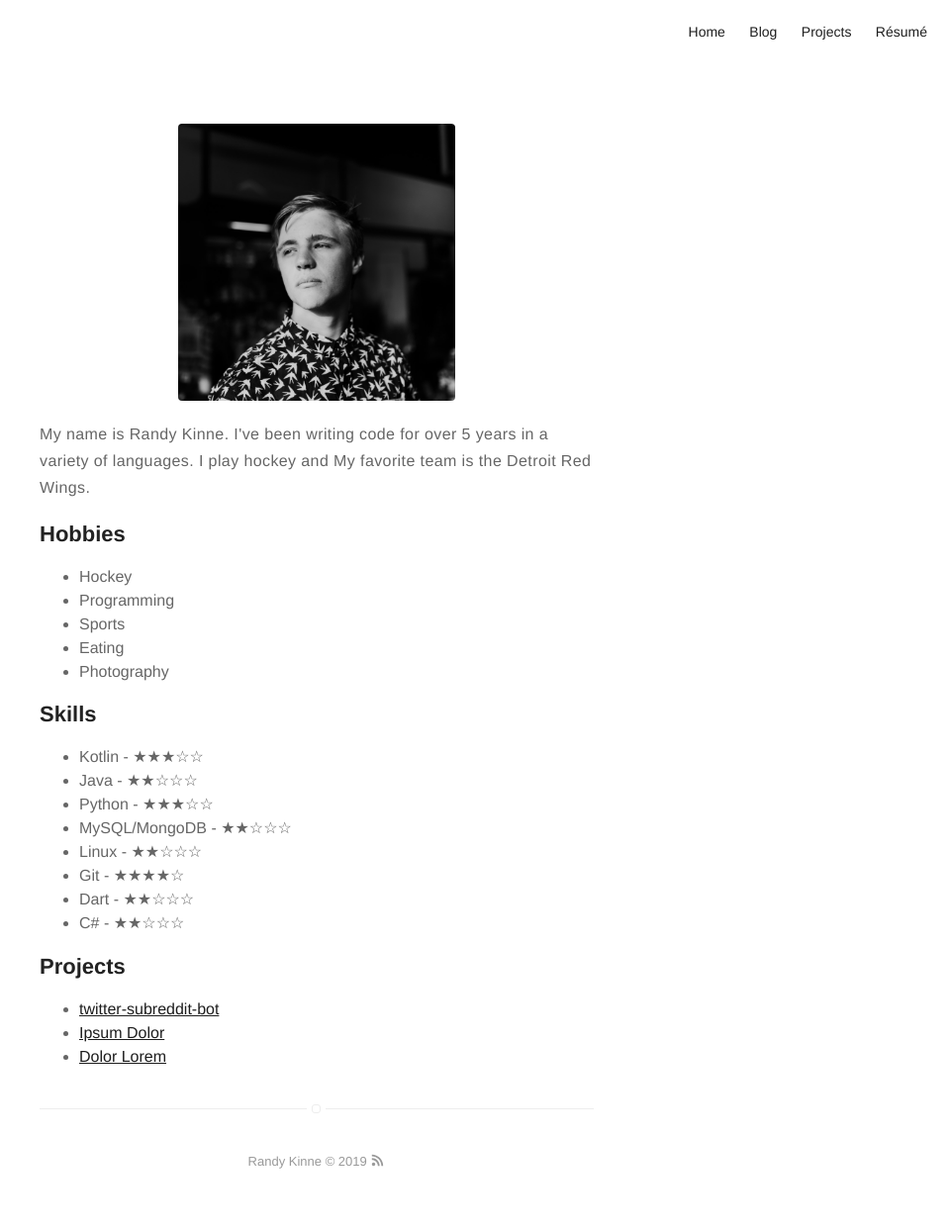
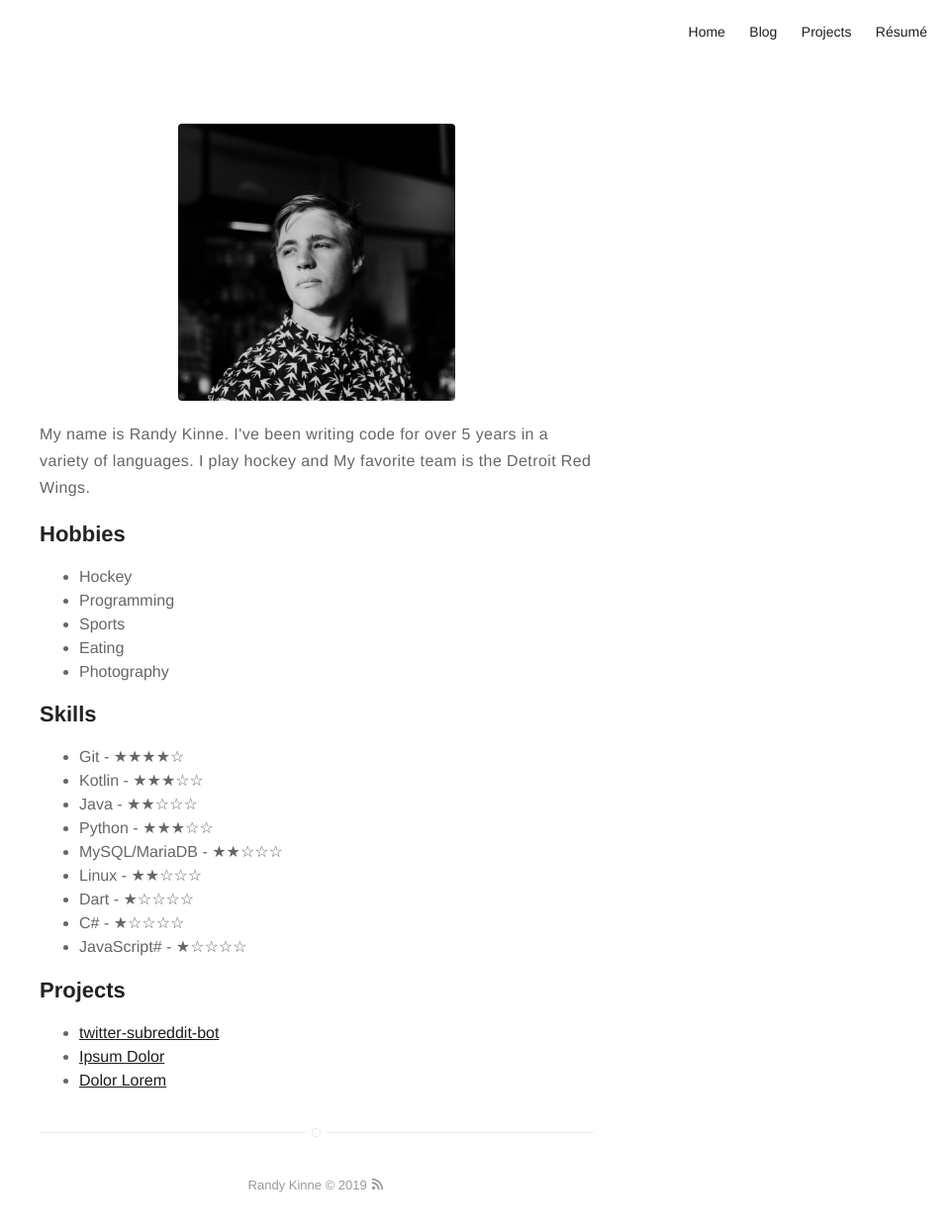
Before and after one commit to randykinne/randykinne.dev, a Jekyll site: the page built from about.md, in a window 1280 px wide. Shown: the whole page at 99% size, without its empty margins (320-1280 px from the left). Built offline with Jekyll 4.4.1, drawn with Linux system fonts in a browser that asks for light colours; before the commit the page ends 1221 px from its top, so only the background shows below that.

Commit message:
Update about.md

```diff
--- a/about.md
+++ b/about.md
@@ -19,14 +19,15 @@ layout: page
 <h2>Skills</h2>
 
 <ul class="skill-list">
+	<li>Git - ★★★★☆</li>
 	<li>Kotlin - ★★★☆☆</li>
 	<li>Java - ★★☆☆☆</li>
 	<li>Python - ★★★☆☆</li>
-	<li>MySQL/MongoDB - ★★☆☆☆</li>
+	<li>MySQL/MariaDB - ★★☆☆☆</li>
 	<li>Linux - ★★☆☆☆</li>
-	<li>Git - ★★★★☆</li>
-	<li>Dart - ★★☆☆☆</li>
-	<li>C# - ★★☆☆☆</li>
+	<li>Dart - ★☆☆☆☆</li>
+	<li>C# - ★☆☆☆☆</li>
+	<li>JavaScript# - ★☆☆☆☆</li>
 </ul>
 
 <h2>Projects</h2>
```
